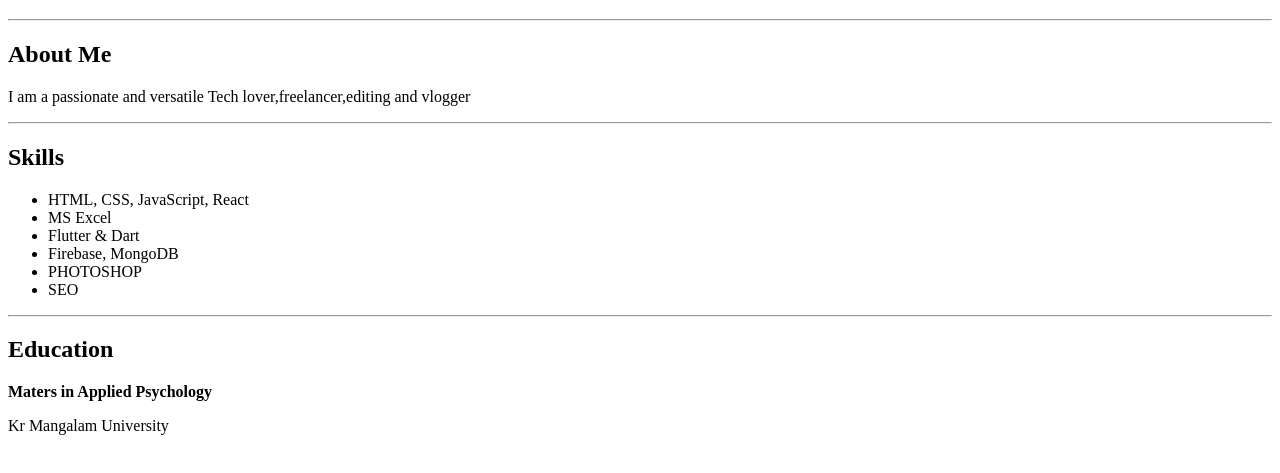
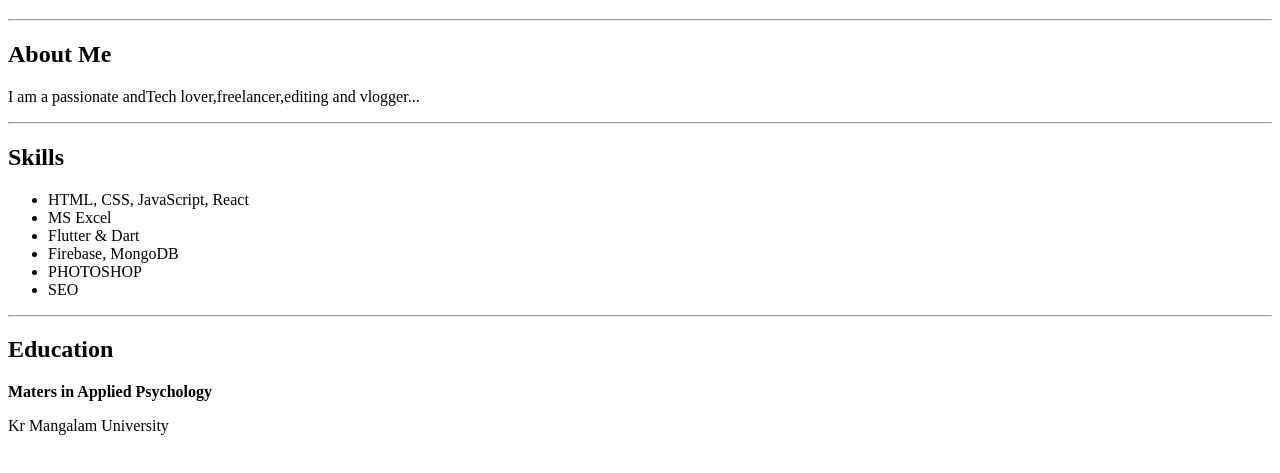
Before and after one commit to GitHooda/ASS-3-, a plain HTML site: page index.html in a window 1280 px wide. Shown: the part 61-534 px from the top of the page. Drawn offline with Linux system fonts and the light colour scheme.

Commit message:
Update index.html

```diff
--- a/index.html
+++ b/index.html
@@ -12,7 +12,7 @@
 
   <h2>About Me</h2>
   <p>
-    I am a passionate and versatile Tech lover,freelancer,editing and vlogger
+    I am a passionate andTech lover,freelancer,editing and vlogger...
   </p>
 
   <hr>
```
